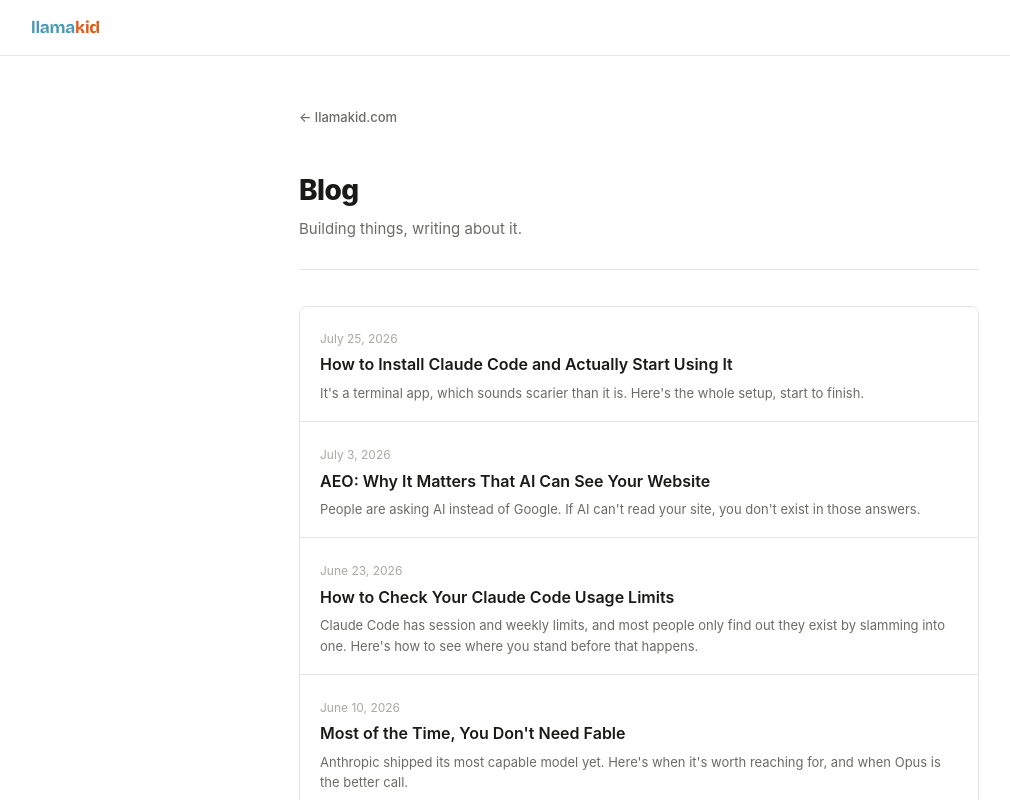
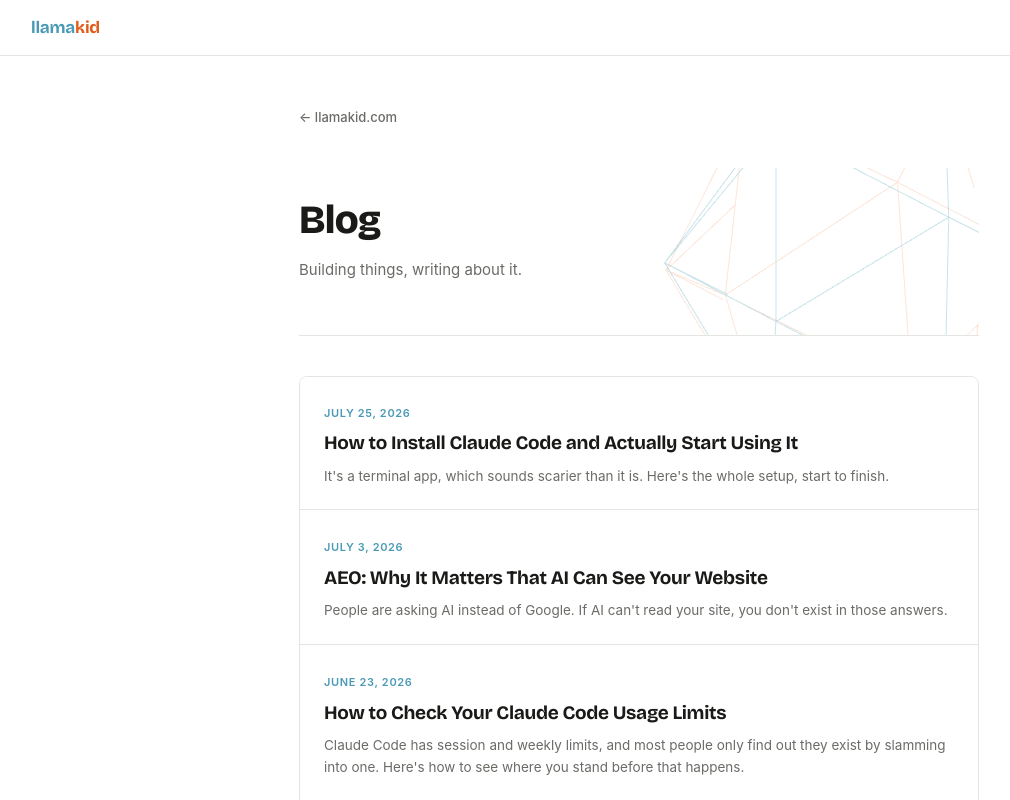
Before and after one commit to llamakid/llamakid-website, a React (Vite) app: page /blog in a window 1280 px wide. Shown: the top 800 px of the page, without its empty margins (1-1011 px from the left). Built offline with nearby package versions, Linux system fonts and the light colour scheme.

Commit message:
updating blog listing page redesign

```diff
--- /dev/null
+++ b/src/components/BlogHeaderBackground.jsx
@@ -0,0 +1,27 @@
+import React, { useEffect, useState } from 'react'
+
+export default function BlogHeaderBackground() {
+  const [Scene, setScene] = useState(null)
+
+  useEffect(() => {
+    const reduce = window.matchMedia('(prefers-reduced-motion: reduce)').matches
+    if (reduce) return
+
+    let alive = true
+    import('./BlogHeaderScene').then((mod) => {
+      if (alive) setScene(() => mod.default)
+    })
+
+    return () => {
+      alive = false
+    }
+  }, [])
+
+  if (!Scene) return null
+
+  return (
+    <div className="blog-header-bg" aria-hidden="true">
+      <Scene />
+    </div>
+  )
+}
--- /dev/null
+++ b/src/components/BlogHeaderScene.jsx
@@ -0,0 +1,17 @@
+import React from 'react'
+import { Canvas } from '@react-three/fiber'
+import WireframeShape from './WireframeShape'
+
+export default function BlogHeaderScene() {
+  return (
+    <Canvas
+      orthographic
+      dpr={[1, 2]}
+      gl={{ alpha: true, antialias: true }}
+      camera={{ position: [0, 0, 100], near: 0.1, far: 1000 }}
+      style={{ position: 'absolute', inset: 0 }}
+    >
+      <WireframeShape offsetX={0.32} offsetY={-0.08} scaleRatio={1.15} skyOpacity={0.32} orangeOpacity={0.17} />
+    </Canvas>
+  )
+}
--- a/src/components/HeroScene.jsx
+++ b/src/components/HeroScene.jsx
@@ -1,37 +1,7 @@
 import React, { useMemo, useRef } from 'react'
 import { Canvas, useFrame, useThree } from '@react-three/fiber'
 import * as THREE from 'three'
-
-function WireframeShape({ pointerRef }) {
-  const groupRef = useRef()
-  const { size } = useThree()
-  const geometry = useMemo(() => new THREE.IcosahedronGeometry(1, 0), [])
-
-  useFrame((_, delta) => {
-    const g = groupRef.current
-    if (!g) return
-    const p = pointerRef.current
-    g.rotation.y += delta * 0.09 + p.x * 0.01
-    g.rotation.x += delta * 0.05 + p.y * 0.01
-  })
-
-  const posX = size.width * 0.3
-  const posY = size.height * 0.12
-  const scale = Math.min(size.width, size.height) * 0.55
-
-  return (
-    <group ref={groupRef} position={[posX, posY, 0]} scale={scale}>
-      <lineSegments>
-        <edgesGeometry args={[geometry]} />
-        <lineBasicMaterial color="#4a9ab5" transparent opacity={0.16} />
-      </lineSegments>
-      <lineSegments rotation={[0.2, 0.3, 0]} scale={1.03}>
-        <edgesGeometry args={[geometry]} />
-        <lineBasicMaterial color="#e05c1a" transparent opacity={0.09} />
-      </lineSegments>
-    </group>
-  )
-}
+import WireframeShape from './WireframeShape'
 
 function ParticleField({ pointerRef }) {
   const { size } = useThree()
--- /dev/null
+++ b/src/components/WireframeShape.jsx
@@ -0,0 +1,41 @@
+import { useMemo, useRef } from 'react'
+import { useFrame, useThree } from '@react-three/fiber'
+import * as THREE from 'three'
+
+export default function WireframeShape({
+  pointerRef,
+  offsetX = 0.3,
+  offsetY = 0.12,
+  scaleRatio = 0.55,
+  skyOpacity = 0.16,
+  orangeOpacity = 0.09,
+}) {
+  const groupRef = useRef()
+  const { size } = useThree()
+  const geometry = useMemo(() => new THREE.IcosahedronGeometry(1, 0), [])
+
+  useFrame((_, delta) => {
+    const g = groupRef.current
+    if (!g) return
+    const p = pointerRef?.current || { x: 0, y: 0 }
+    g.rotation.y += delta * 0.09 + p.x * 0.01
+    g.rotation.x += delta * 0.05 + p.y * 0.01
+  })
+
+  const posX = size.width * offsetX
+  const posY = size.height * offsetY
+  const scale = Math.min(size.width, size.height) * scaleRatio
+
+  return (
+    <group ref={groupRef} position={[posX, posY, 0]} scale={scale}>
+      <lineSegments>
+        <edgesGeometry args={[geometry]} />
+        <lineBasicMaterial color="#4a9ab5" transparent opacity={skyOpacity} />
+      </lineSegments>
+      <lineSegments rotation={[0.2, 0.3, 0]} scale={1.03}>
+        <edgesGeometry args={[geometry]} />
+        <lineBasicMaterial color="#e05c1a" transparent opacity={orangeOpacity} />
+      </lineSegments>
+    </group>
+  )
+}
--- a/src/pages/Blog.jsx
+++ b/src/pages/Blog.jsx
@@ -1,7 +1,21 @@
 import React from 'react'
 import { Link } from 'react-router-dom'
+import { motion } from 'framer-motion'
 import { posts, formatDate } from '../lib/posts'
 import { useHead } from '../lib/head'
+import BlogHeaderBackground from '../components/BlogHeaderBackground'
+
+const fadeUp = {
+  hidden: { opacity: 0, y: 16 },
+  show: { opacity: 1, y: 0, transition: { duration: 0.5, ease: 'easeOut' } },
+}
+
+const stagger = {
+  hidden: {},
+  show: { transition: { staggerChildren: 0.06 } },
+}
+
+const MotionLink = motion.create(Link)
 
 export default function Blog() {
   useHead({
@@ -14,21 +28,24 @@
     <div className="blog-container">
       <Link to="/" className="back-link">← llamakid.com</Link>
       <div className="blog-header">
-        <h1>Blog</h1>
-        <p className="blog-subtitle">Building things, writing about it.</p>
+        <BlogHeaderBackground />
+        <div className="blog-header-content">
+          <h1>Blog</h1>
+          <p className="blog-subtitle">Building things, writing about it.</p>
+        </div>
       </div>
       {posts.length === 0 ? (
         <p className="blog-empty">Nothing here yet.</p>
       ) : (
-        <div className="blog-list">
+        <motion.div className="blog-list" variants={stagger} initial="hidden" animate="show">
           {posts.map(post => (
-            <Link key={post.slug} to={`/blog/${post.slug}`} className="blog-list-item">
+            <MotionLink key={post.slug} to={`/blog/${post.slug}`} className="blog-list-item" variants={fadeUp}>
               <span className="blog-date">{formatDate(post.date)}</span>
               <h2>{post.title}</h2>
               {post.summary && <p>{post.summary}</p>}
-            </Link>
+            </MotionLink>
           ))}
-        </div>
+        </motion.div>
       )}
     </div>
   )
--- a/src/pages/BlogPost.jsx
+++ b/src/pages/BlogPost.jsx
@@ -1,6 +1,7 @@
 import React from 'react'
 import { useParams, Link } from 'react-router-dom'
 import ReactMarkdown from 'react-markdown'
+import { motion } from 'framer-motion'
 import { posts, formatDate } from '../lib/posts'
 import { useHead, SITE_URL } from '../lib/head'
 
@@ -39,6 +40,11 @@
   return (
     <div className="blog-container">
       <Link to="/blog" className="back-link">← Blog</Link>
+      <motion.div
+        initial={{ opacity: 0, y: 16 }}
+        animate={{ opacity: 1, y: 0 }}
+        transition={{ duration: 0.5, ease: 'easeOut' }}
+      >
         <div className="blog-post-header">
           <p className="blog-date">{formatDate(post.date)}</p>
           <h1>{post.title}</h1>
@@ -46,6 +52,7 @@
         <div className="blog-prose">
           <ReactMarkdown>{post.content}</ReactMarkdown>
         </div>
+      </motion.div>
     </div>
   )
 }
--- a/src/pages/Home.jsx
+++ b/src/pages/Home.jsx
@@ -59,7 +59,7 @@
   )
 }
 
-const MotionLink = motion(Link)
+const MotionLink = motion.create(Link)
 
 const ProductRow = ({ p }) => {
   const { hasLink, isInternal } = linkPropsFor(p)
--- a/src/styles.css
+++ b/src/styles.css
@@ -505,11 +505,12 @@
   color: var(--muted);
   text-decoration: none;
   margin-bottom: 40px;
-  transition: color 0.12s;
+  transition: color 0.12s, transform 0.12s;
 }
 
 .back-link:hover {
   color: var(--orange);
+  transform: translateX(-2px);
 }
 
 .privacy-header {
@@ -694,16 +695,34 @@
 }
 
 .blog-header {
-  padding-bottom: 28px;
+  position: relative;
+  overflow: hidden;
+  min-height: 168px;
+  display: flex;
+  align-items: center;
+  padding-bottom: 32px;
   border-bottom: 1px solid var(--border);
-  margin-bottom: 36px;
+  margin-bottom: 40px;
+}
+
+.blog-header-bg {
+  position: absolute;
+  inset: 0;
+  z-index: 0;
+  pointer-events: none;
+}
+
+.blog-header-content {
+  position: relative;
+  z-index: 1;
 }
 
 .blog-header h1 {
-  font-size: 28px;
+  font-family: var(--font-display);
+  font-size: clamp(32px, 4vw, 40px);
   font-weight: 800;
-  letter-spacing: -0.5px;
-  margin: 0 0 4px;
+  letter-spacing: -0.8px;
+  margin: 0 0 6px;
 }
 
 .blog-subtitle {
@@ -723,12 +742,12 @@
 
 .blog-list-item {
   display: block;
-  padding: 18px 20px;
+  padding: 22px 24px;
   text-decoration: none;
   color: inherit;
   background: var(--bg);
   border-bottom: 1px solid var(--border);
-  transition: background 0.12s;
+  transition: background 0.15s;
 }
 
 .blog-list-item:last-child {
@@ -744,23 +763,29 @@
 }
 
 .blog-list-item h2 {
-  font-size: 16px;
-  font-weight: 600;
-  margin: 2px 0 5px;
+  font-family: var(--font-display);
+  font-size: 19px;
+  font-weight: 700;
+  letter-spacing: -0.3px;
+  margin: 4px 0 7px;
   color: var(--fg);
   transition: color 0.12s;
 }
 
 .blog-list-item p {
-  font-size: 13px;
+  font-size: 13.5px;
   color: var(--muted);
   margin: 0;
-  line-height: 1.55;
+  line-height: 1.6;
 }
 
 .blog-date {
-  font-size: 12px;
-  color: var(--muted-light);
+  display: inline-block;
+  font-size: 11px;
+  font-weight: 600;
+  letter-spacing: 0.06em;
+  text-transform: uppercase;
+  color: var(--sky-text);
 }
 
 .blog-empty {
@@ -769,16 +794,18 @@
 }
 
 .blog-post-header {
-  padding-bottom: 28px;
+  padding-bottom: 32px;
   border-bottom: 1px solid var(--border);
-  margin-bottom: 36px;
+  margin-bottom: 40px;
 }
 
 .blog-post-header h1 {
-  font-size: 28px;
+  font-family: var(--font-display);
+  font-size: clamp(28px, 4vw, 38px);
   font-weight: 800;
-  letter-spacing: -0.5px;
-  margin: 4px 0 0;
+  letter-spacing: -0.7px;
+  line-height: 1.15;
+  margin: 8px 0 0;
 }
 
 .blog-prose {
@@ -792,17 +819,19 @@
 }
 
 .blog-prose h2 {
-  font-size: 18px;
+  font-family: var(--font-display);
+  font-size: 21px;
   font-weight: 700;
-  letter-spacing: -0.2px;
-  margin: 36px 0 10px;
+  letter-spacing: -0.3px;
+  margin: 40px 0 10px;
   color: var(--fg);
 }
 
 .blog-prose h3 {
-  font-size: 15px;
+  font-family: var(--font-display);
+  font-size: 16px;
   font-weight: 600;
-  margin: 28px 0 8px;
+  margin: 30px 0 8px;
   color: var(--fg);
 }
 
@@ -851,10 +880,11 @@
 }
 
 .blog-prose blockquote {
-  border-left: 3px solid var(--border);
+  border-left: 3px solid var(--sky);
   margin: 0 0 18px;
   padding: 4px 16px;
   color: var(--muted);
+  font-style: italic;
 }
 
 /* ── Responsive ── */
```
Lines whose indentation alone changed are shown as unchanged.
